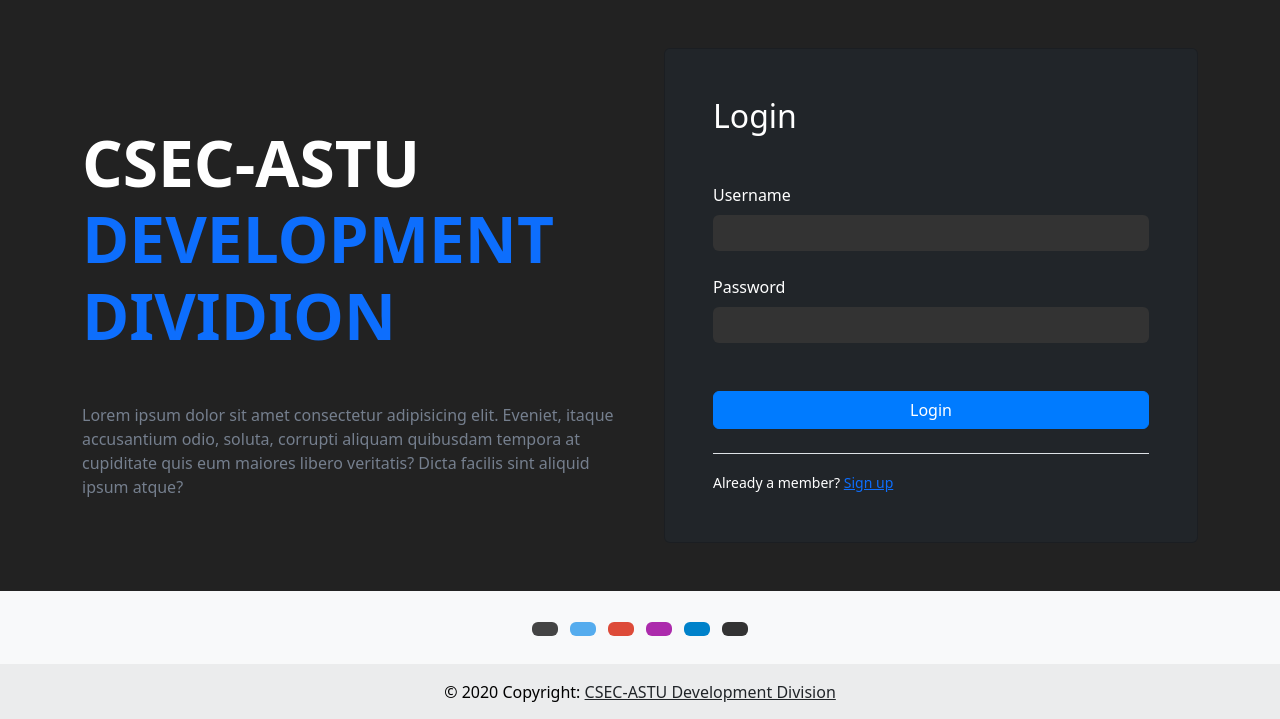
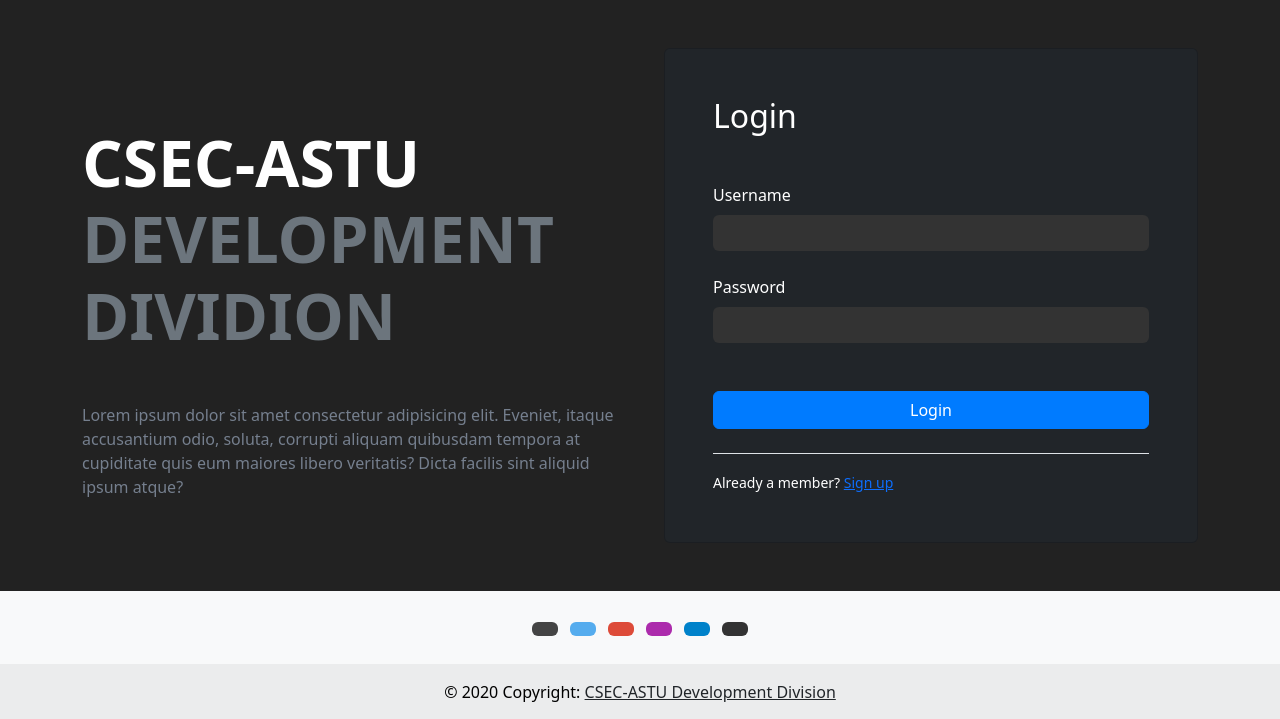
Before and after one commit to Abenittz/Members_Managemnt, a Django app: page / in a window 1280 px wide. Shown: the top 719 px of the page. Run offline with Django 4.2, Linux system fonts and the light colour scheme.

Commit message:
register_final

```diff
--- a/login/templates/login/base.html
+++ b/login/templates/login/base.html
@@ -21,7 +21,7 @@
                     <div class="col-lg-6 mb-5 mb-lg-0">
                         <h1 class="my-5 display-3 fw-bold ls-tight">
                             CSEC-ASTU <br />
-                            <span class="text-primary">DEVELOPMENT DIVIDION</span>
+                            <span class="text-secondary">DEVELOPMENT DIVIDION</span>
                         </h1>
                         <p style="color: hsl(217, 10%, 50.8%)">
                             Lorem ipsum dolor sit amet consectetur adipisicing elit.
```
